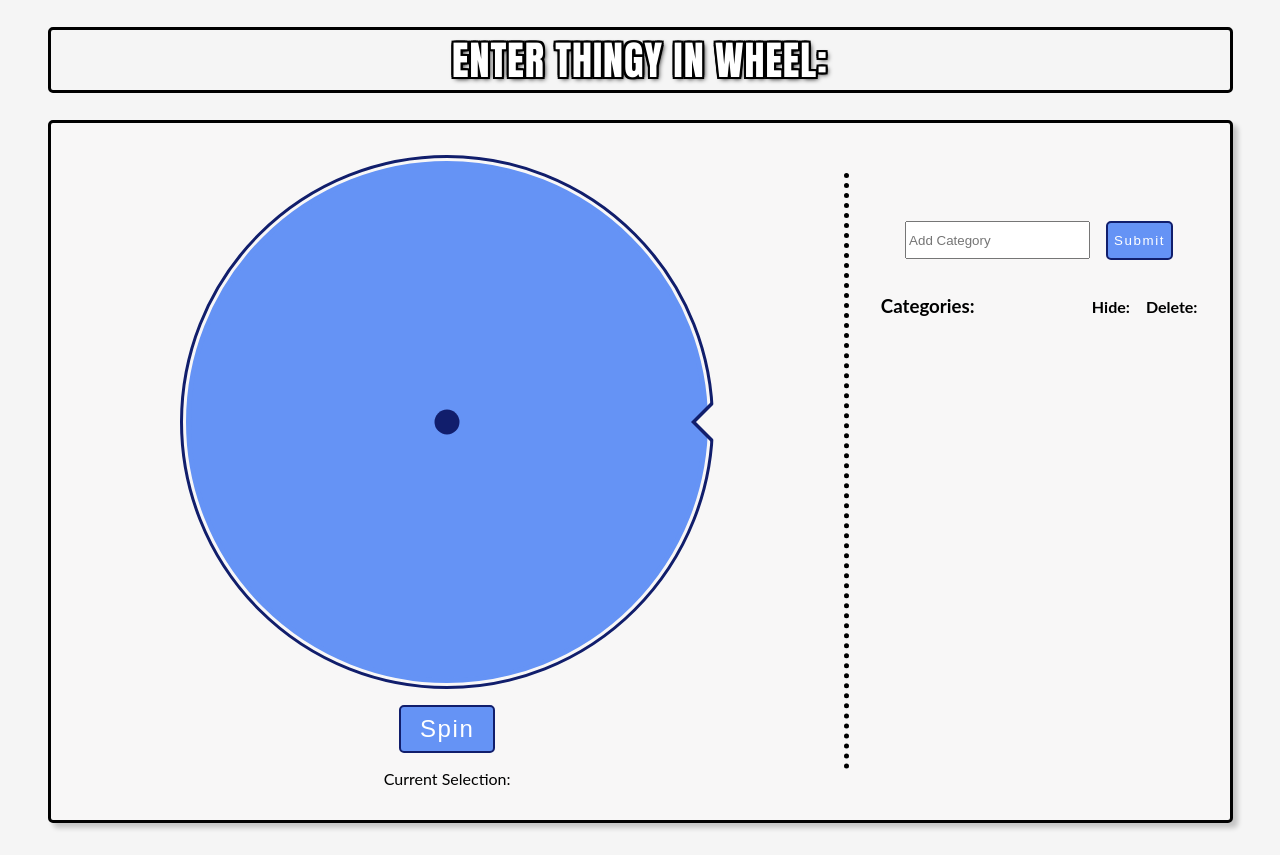
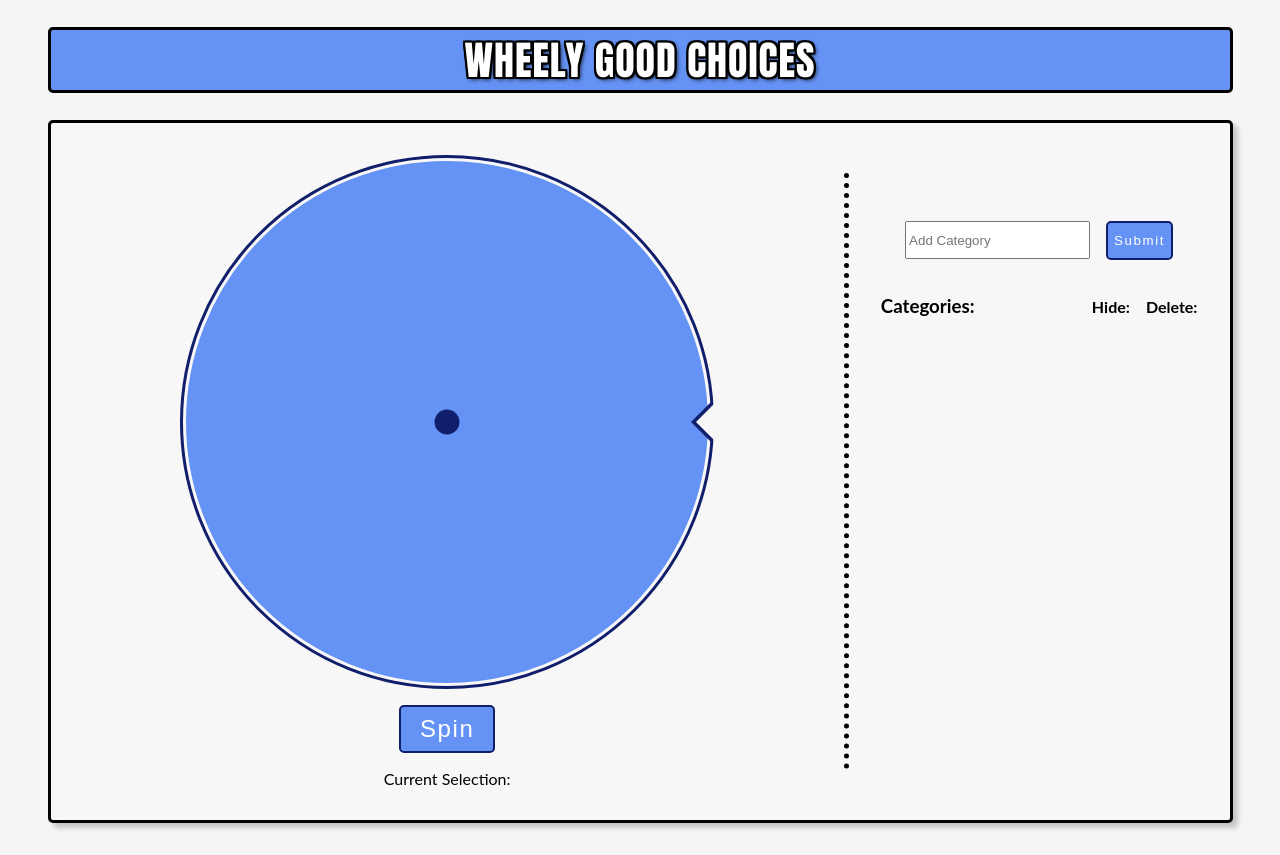
Before and after one commit to Rleslie321/WheelyGoodChoices, a React (Create React App) app: page / in a window 1280 px wide. Built offline with nearby package versions, Linux system fonts and the light colour scheme.

Commit message:
minor modifications

```diff
--- a/public/index.html
+++ b/public/index.html
@@ -11,7 +11,7 @@
     />
     <link rel="apple-touch-icon" href="%PUBLIC_URL%/logo192.png" />
     <link rel="manifest" href="%PUBLIC_URL%/manifest.json" />
-    <title>My Spinner</title>
+    <title>Wheely Good Choices</title>
   </head>
   <body>
     <!-- <noscript>You need to enable JavaScript to run this app.</noscript> -->
--- a/src/App.js
+++ b/src/App.js
@@ -69,7 +69,7 @@ class App extends Component {
   render(){
     return (
       <div>
-        <h1 className="heading" style={{textAlign: "center"}}>Enter thingy in wheel:</h1>
+        <h1 className="heading" style={{}}>Wheely Good Choices</h1>
         <main className="App">
           <Spinner items={this.state.displayed} />
           <Categories items={this.state.things} handleSubmit={this.handleSubmit} hide={this.hide} delete={this.delete}/>
--- a/src/index.css
+++ b/src/index.css
@@ -69,4 +69,6 @@ code {
   2px 2px 5px #000;
   border: 3px solid black;
   border-radius: 5px;
+  background-color: #6593F5;
+  text-align: center;
 }
```
Also changed, not shown: 1 other file (tests, documents, lock files or other folders).
